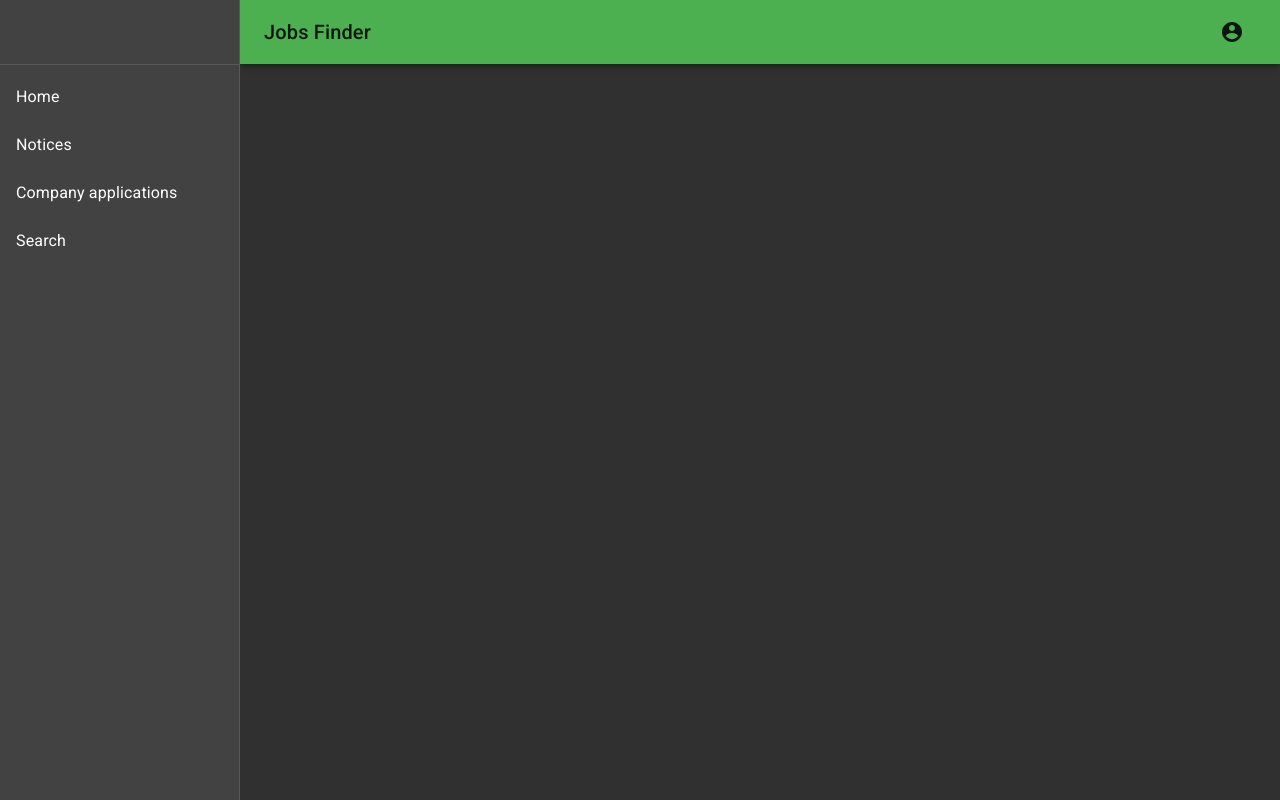
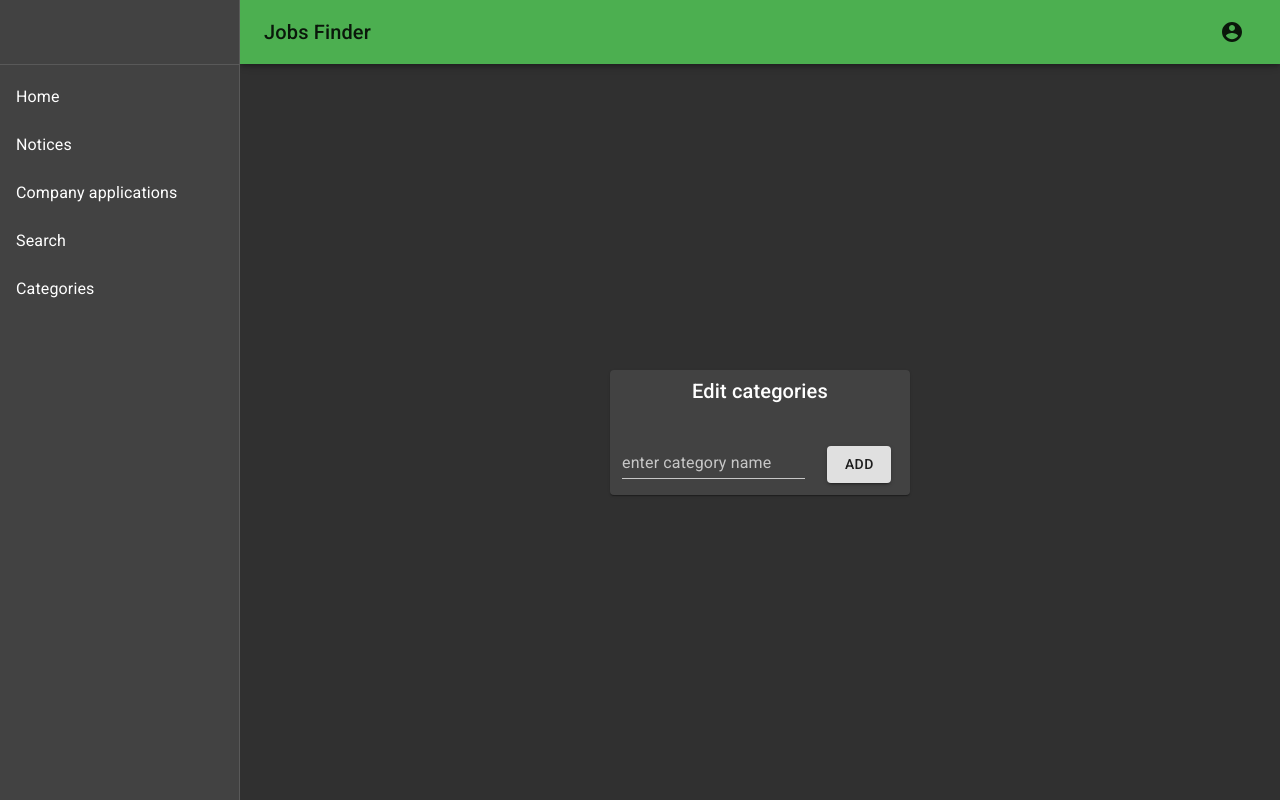
Before and after one commit to runt1m33rr0r/job-career, a React (Create React App) app in the folder jobseeker-ui/: page /categories in a window 1280 px wide. Built offline with nearby package versions, Linux system fonts and the light colour scheme.

Commit message:
added categories modification page

```diff
--- a/jobseeker-ui/src/components/App.jsx
+++ b/jobseeker-ui/src/components/App.jsx
@@ -100,6 +100,7 @@ function App() {
         <DrawerItem text="Notices" linkTo="/notices" />
         <DrawerItem text="Company applications" linkTo="/applications" />
         <DrawerItem text="Search" linkTo="/search" />
+        <DrawerItem text="Categories" linkTo="/categories" />
       </List>
     </div>
   );
--- /dev/null
+++ b/jobseeker-ui/src/components/Categories.jsx
@@ -0,0 +1,130 @@
+import React, { useState } from "react";
+import Paper from "@material-ui/core/Paper";
+import TextField from "@material-ui/core/TextField";
+import Chip from "@material-ui/core/Chip";
+import Typography from "@material-ui/core/Typography";
+import Grid from "@material-ui/core/Grid";
+import Button from "@material-ui/core/Button";
+import Dialog from "@material-ui/core/Dialog";
+import DialogTitle from "@material-ui/core/DialogTitle";
+import DialogActions from "@material-ui/core/DialogActions";
+import DialogContent from "@material-ui/core/DialogContent";
+import { makeStyles } from "@material-ui/core/styles";
+
+const useStyles = makeStyles(theme => ({
+  container: {
+    display: "flex",
+    flexDirection: "column",
+    alignItems: "flex-start",
+    minWidth: 300,
+    maxWidth: 500
+  },
+  title: {
+    alignSelf: "center",
+    marginTop: 5
+  },
+  formControl: {
+    margin: theme.spacing(1)
+  }
+}));
+
+function Categories() {
+  const classes = useStyles();
+  const [categories, setCategories] = useState([]);
+  const [categoryText, setCategoryText] = useState("");
+  const [newCategoryName, setNewCategoryName] = useState("");
+  const [isCategorChangeOpen, setIsCategoryChangeOpen] = useState(false);
+  const [chosenCategory, setChosenCategory] = useState("");
+
+  const handleCategoryTextChange = event => setCategoryText(event.target.value);
+  const handleAddKeyword = () => {
+    if (!categories.includes(categoryText)) {
+      setCategories([...categories, categoryText]);
+    }
+  };
+
+  const handleCategoryRemove = name => () =>
+    setCategories(categories.filter(category => category !== name));
+
+  const handleCategoryChange = () => {
+    const index = categories.indexOf(chosenCategory);
+    setCategories([
+      ...categories.slice(0, index),
+      newCategoryName,
+      ...categories.slice(index + 1)
+    ]);
+
+    toggleCategoryChangeRequest();
+  };
+
+  const toggleCategoryChangeRequest = () =>
+    setIsCategoryChangeOpen(!isCategorChangeOpen);
+
+  const handleSetNewCategoryName = event =>
+    setNewCategoryName(event.target.value);
+
+  const requestCategoryChange = name => () => {
+    toggleCategoryChangeRequest();
+    setChosenCategory(name);
+  };
+
+  return (
+    <Paper className={classes.container}>
+      <Dialog open={isCategorChangeOpen} onClose={toggleCategoryChangeRequest}>
+        <DialogTitle>Change category name</DialogTitle>
+        <DialogContent>
+          <TextField
+            autoFocus
+            label="new category name"
+            fullWidth
+            onChange={handleSetNewCategoryName}
+          />
+        </DialogContent>
+        <DialogActions>
+          <Button onClick={toggleCategoryChangeRequest} color="primary">
+            Cancel
+          </Button>
+          <Button onClick={handleCategoryChange} color="primary">
+            Change
+          </Button>
+        </DialogActions>
+      </Dialog>
+      <Typography className={classes.title} variant="h6" gutterBottom>
+        Edit categories
+      </Typography>
+      <Grid
+        container
+        alignItems="flex-end"
+        spacing={1}
+        className={classes.formControl}
+      >
+        <Grid item xs={8}>
+          <TextField
+            label="enter category name"
+            margin="dense"
+            onChange={handleCategoryTextChange}
+          />
+        </Grid>
+        <Grid item xs={4}>
+          <Button variant="contained" onClick={handleAddKeyword}>
+            Add
+          </Button>
+        </Grid>
+        <Grid container item xs={12} spacing={1}>
+          {categories.map(category => (
+            <Grid item key={category}>
+              <Chip
+                label={category}
+                variant="outlined"
+                onClick={requestCategoryChange(category)}
+                onDelete={handleCategoryRemove(category)}
+              />
+            </Grid>
+          ))}
+        </Grid>
+      </Grid>
+    </Paper>
+  );
+}
+
+export default Categories;
--- a/jobseeker-ui/src/components/Routes.jsx
+++ b/jobseeker-ui/src/components/Routes.jsx
@@ -6,6 +6,7 @@ import Login from "./Auth/Login";
 import Notices from "./Notices";
 import Applications from "./Applications";
 import Search from "./Search";
+import Categories from "./Categories";
 
 const Routes = () => (
   <Switch>
@@ -15,6 +16,7 @@ const Routes = () => (
     <Route path="/notices" component={Notices} />
     <Route path="/applications" component={Applications} />
     <Route path="/search" component={Search} />
+    <Route path="/categories" component={Categories} />
   </Switch>
 );
 
--- a/jobseeker-ui/src/components/Search.jsx
+++ b/jobseeker-ui/src/components/Search.jsx
@@ -102,9 +102,8 @@ function Search() {
         </Grid>
         <Grid container item xs={12} spacing={1}>
           {keywords.map(keyword => (
-            <Grid item>
+            <Grid item key={keyword}>
               <Chip
-                key={keyword}
                 label={keyword}
                 variant="outlined"
                 onDelete={handleKeywordRemove(keyword)}
```
